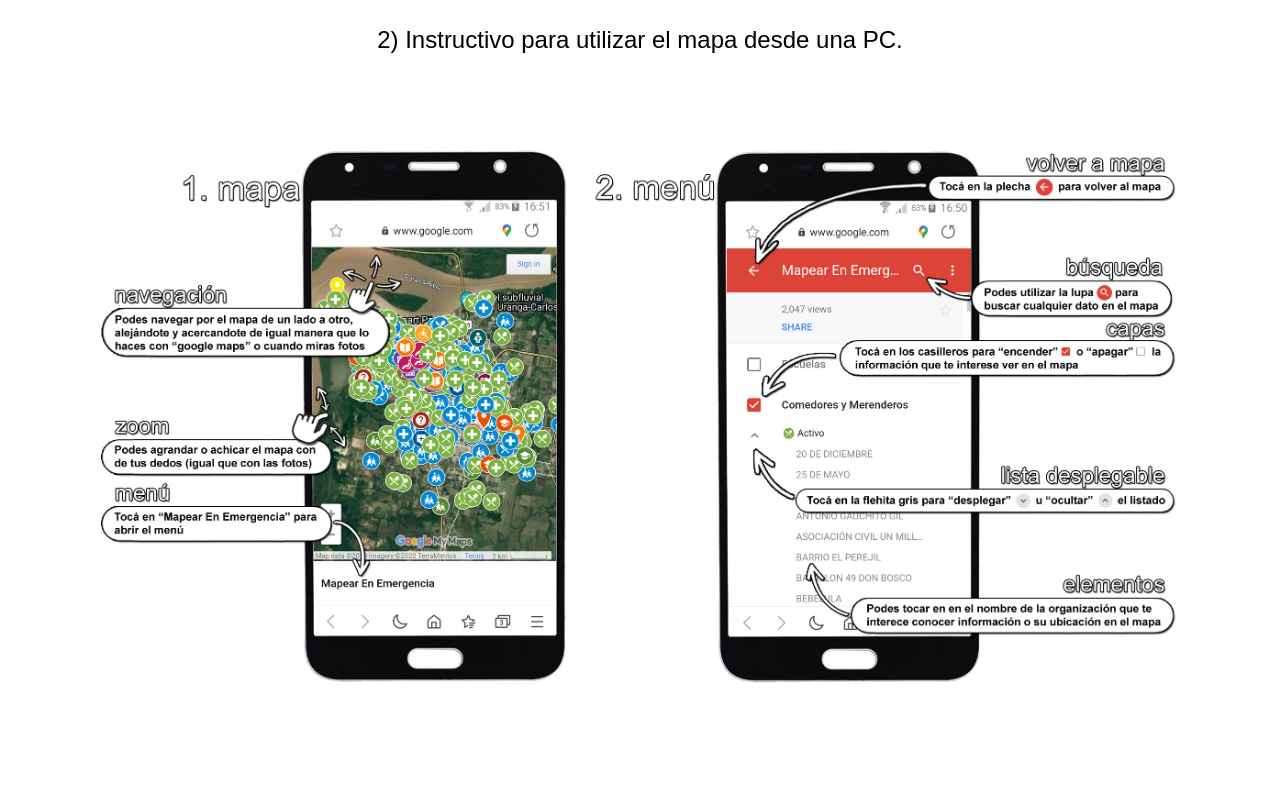
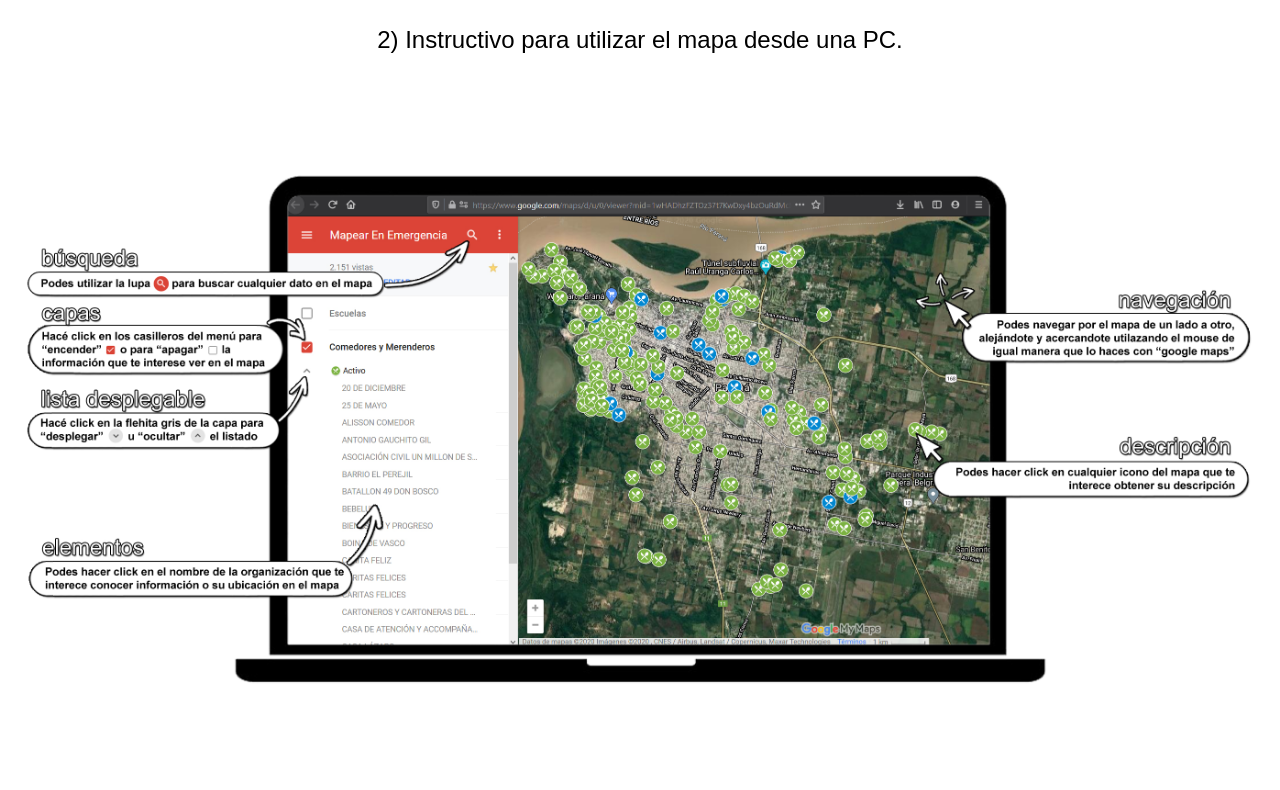
Before and after one commit to matiasaf/nextjs-amplify, a Next.js app: page /informacion-mapas in a window 1280 px wide. Shown: the part 800-1590 px from the top of the page. Built offline with nearby package versions, Linux system fonts and the light colour scheme.

Commit message:
Changing the image order.

```diff
--- a/pages/informacion-mapas/index.js
+++ b/pages/informacion-mapas/index.js
@@ -24,8 +24,8 @@
                     </h2>
                     <img
                         className="mt-16"
-                        src="../images/instructivos/02.jpeg"
-                        alt="Showing the instructive 2 image"
+                        src="../images/instructivos/03.jpeg"
+                        alt="Showing the instructive 3 image"
                     />
                 </div>
 
@@ -36,7 +36,7 @@
                     </h2>
                     <img
                         className="mt-16"
-                        src="../images/instructivos/03.jpeg"
+                        src="../images/instructivos/02.jpeg"
                         alt="Showing the instructive 2 image"
                     />
                 </div>
```
